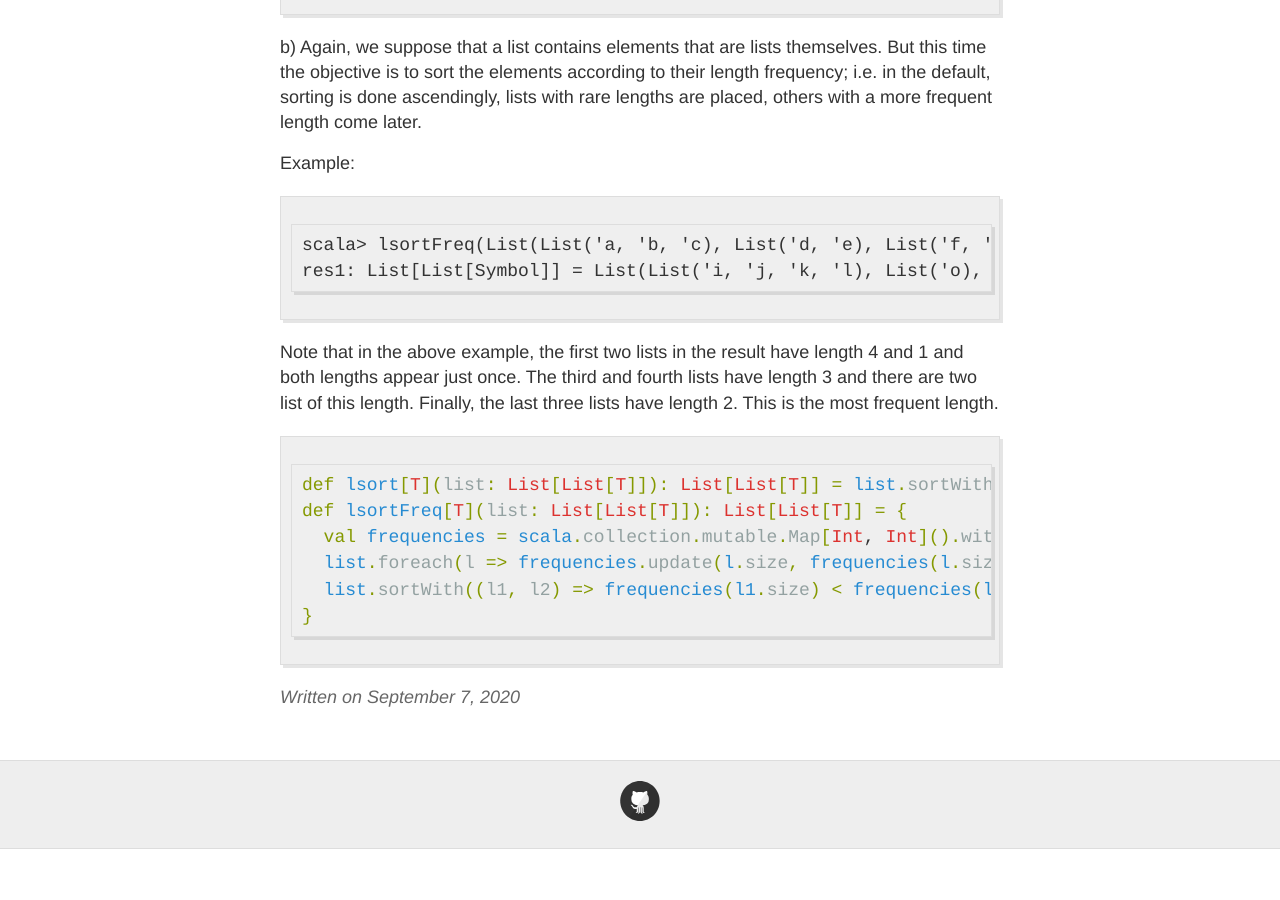
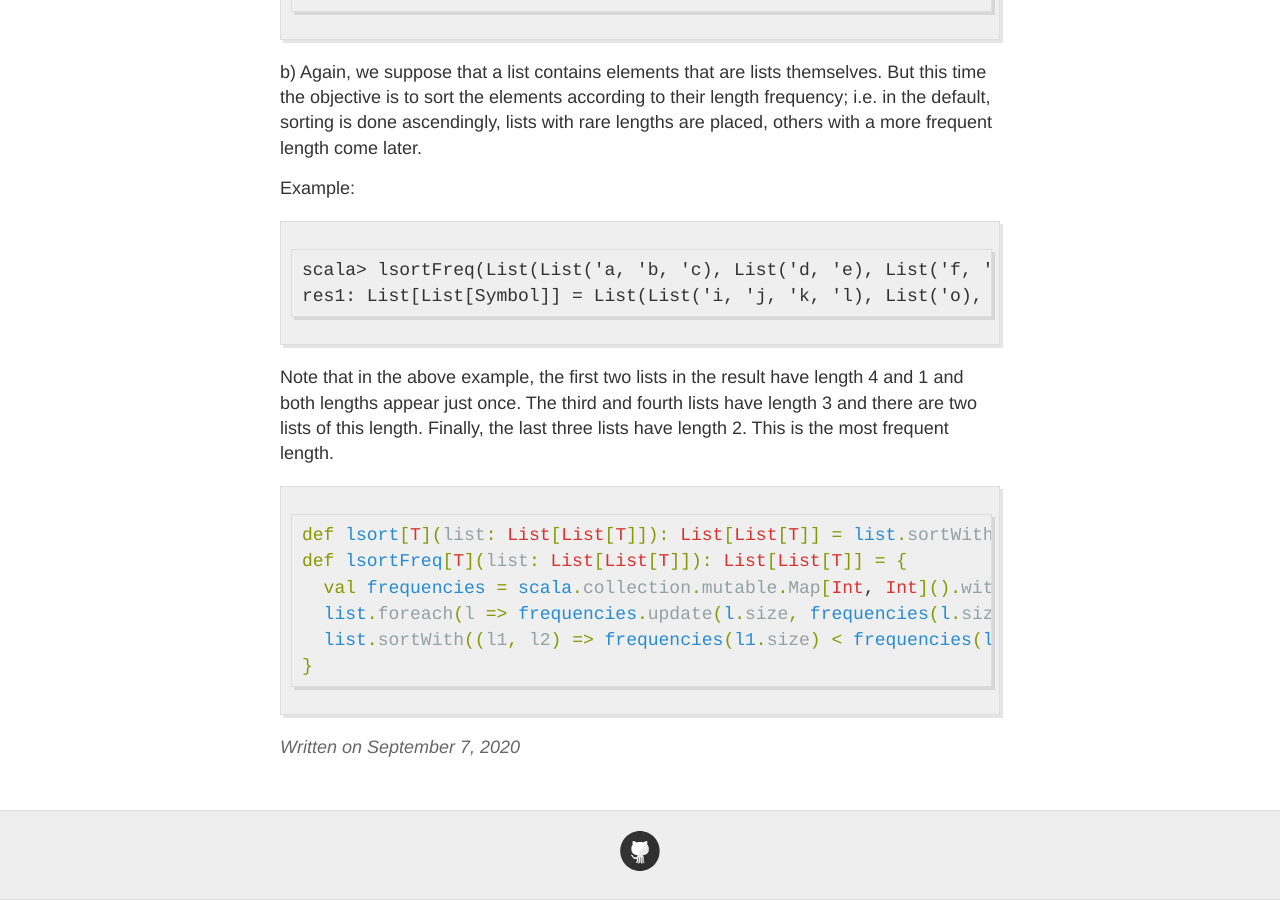
Before and after one commit to SHiL0NG/shil0ng.github.io, a Jekyll site: the page built from _posts/2020-09-07-scala-99-problems-part-i-lists.md, in a window 1280 px wide and 900 px high, scrolled down 23752 px. Built offline with Jekyll 4.4.1, drawn with Linux system fonts in a browser that asks for light colours; before the commit the page ends 24601 px from its top, so only the background shows below that; part of the change alters nothing that is shown; some of the changed text lies outside the part shown.

Commit message:
fix typos

````diff
--- a/_posts/2020-09-07-scala-99-problems-part-i-lists.md
+++ b/_posts/2020-09-07-scala-99-problems-part-i-lists.md
@@ -12,7 +12,7 @@ Example:
 scala> last(List(1, 1, 2, 3, 5, 8))
 res0: Int = 8
 ```
-Note that here I've chosen `Option[A]` as return type instead of `null` or `throw new Exception`
+Note that here I've chosen `Option[A]` as the return type instead of `null` or `throw new Exception`
 
 - reverse and take head, pattern match
 
@@ -61,7 +61,7 @@ Example:
 scala> penultimate(List(1, 1, 2, 3, 5, 8))
 res0: Int = 5
 ```
-Again, here I will use `Option[A]` as return type instead of the plain integer or whatever
+Again, here I will use `Option[A]` as the return type instead of the plain integer or whatever
 
 - Intuitive solution
 
@@ -387,7 +387,7 @@ encodeModified(List('a, 'a, 'a, 'a, 'b, 'c, 'c, 'a, 'a, 'd, 'e, 'e, 'e, 'e))
 
 - be type safe
 
-As always, I do not like `Any`, we could use `List[Either[(Int, T), T]]` as return type.
+As always, I do not like `Any`, we could use `List[Either[(Int, T), T]]` as the return type.
 
 
 ```scala
@@ -865,7 +865,7 @@ Example:
 scala> lsortFreq(List(List('a, 'b, 'c), List('d, 'e), List('f, 'g, 'h), List('d, 'e), List('i, 'j, 'k, 'l), List('m, 'n), List('o)))
 res1: List[List[Symbol]] = List(List('i, 'j, 'k, 'l), List('o), List('a, 'b, 'c), List('f, 'g, 'h), List('d, 'e), List('d, 'e), List('m, 'n))
 ```
-Note that in the above example, the first two lists in the result have length 4 and 1 and both lengths appear just once. The third and fourth lists have length 3 and there are two list of this length. Finally, the last three lists have length 2. This is the most frequent length.
+Note that in the above example, the first two lists in the result have length 4 and 1 and both lengths appear just once. The third and fourth lists have length 3 and there are two lists of this length. Finally, the last three lists have length 2. This is the most frequent length.
 
 
 ```scala
````
